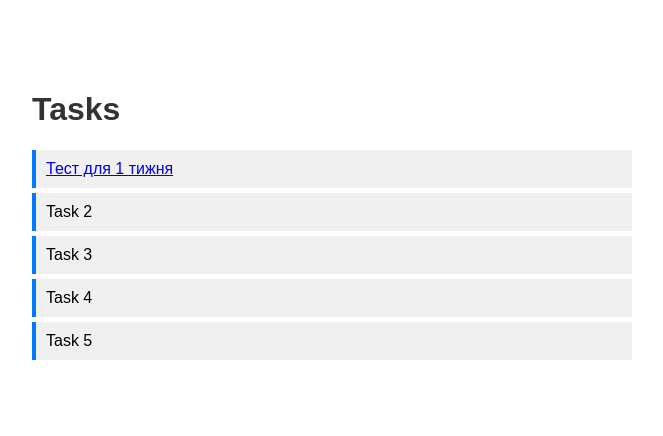
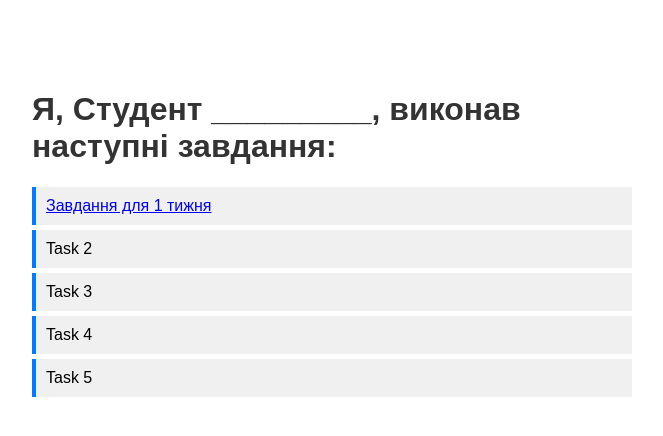
Before and after one commit to ssemerikov/SR_Im-25, a plain HTML site: page index.html in a window 1280 px wide. Shown: the whole page, without its empty margins (308-971 px from the left). Drawn offline with Linux system fonts and the light colour scheme.

Commit message:
Update index.html to reflect task completion in Ukrainian

```diff
--- a/index.html
+++ b/index.html
@@ -27,9 +27,10 @@
     </style>
 </head>
 <body>
-    <h1>Tasks</h1>
+    <h1>Я, Студент _________, виконав наступні завдання:
+    </h1>
     <ul>
-        <li><a href="week1/test.html" target="_blank">Тест для 1 тижня</a></li>
+        <li><a href="week1/test.html" target="_blank">Завдання для 1 тижня</a></li>
         <li>Task 2</li>
         <li>Task 3</li>
         <li>Task 4</li>
```
